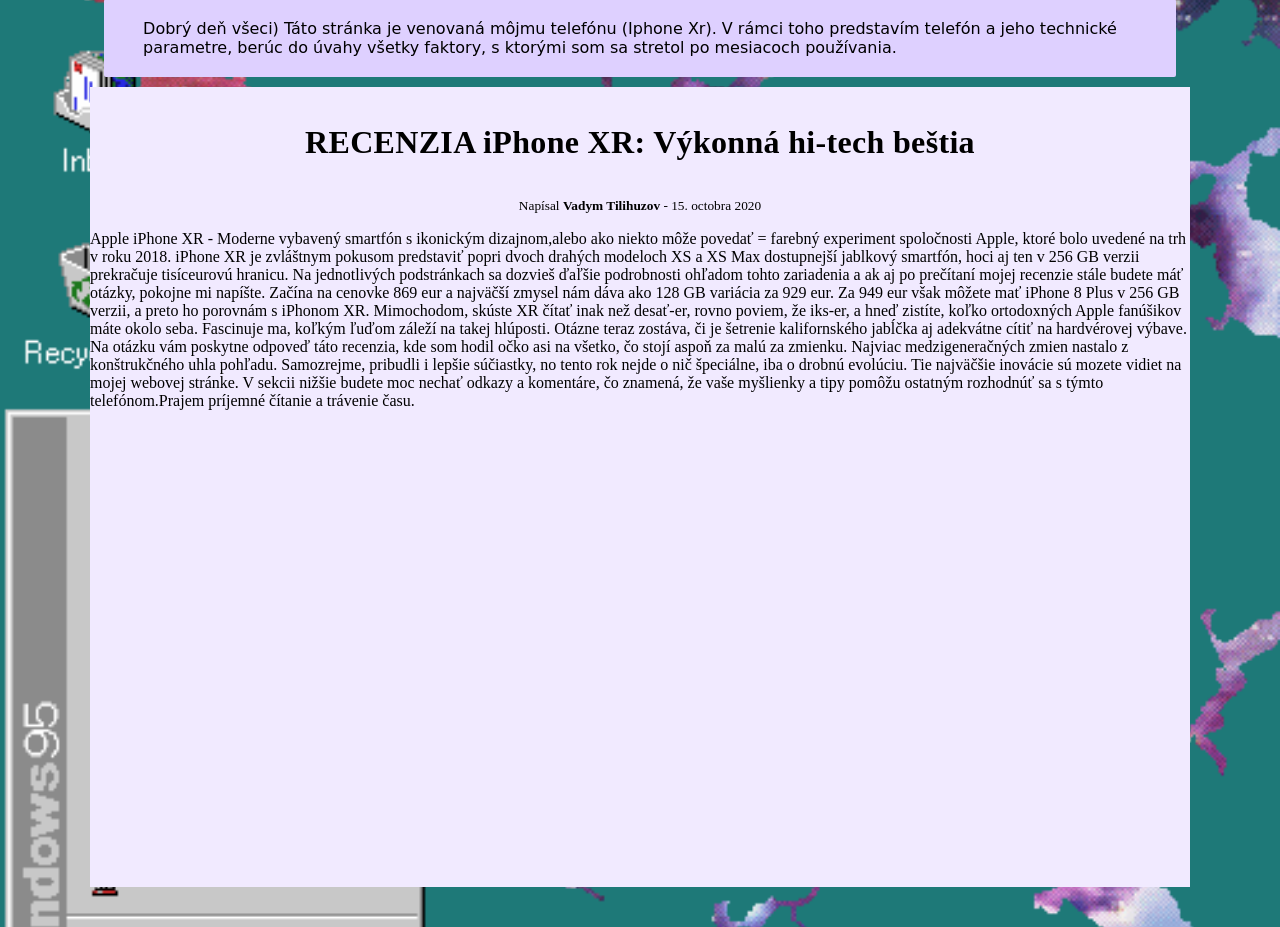
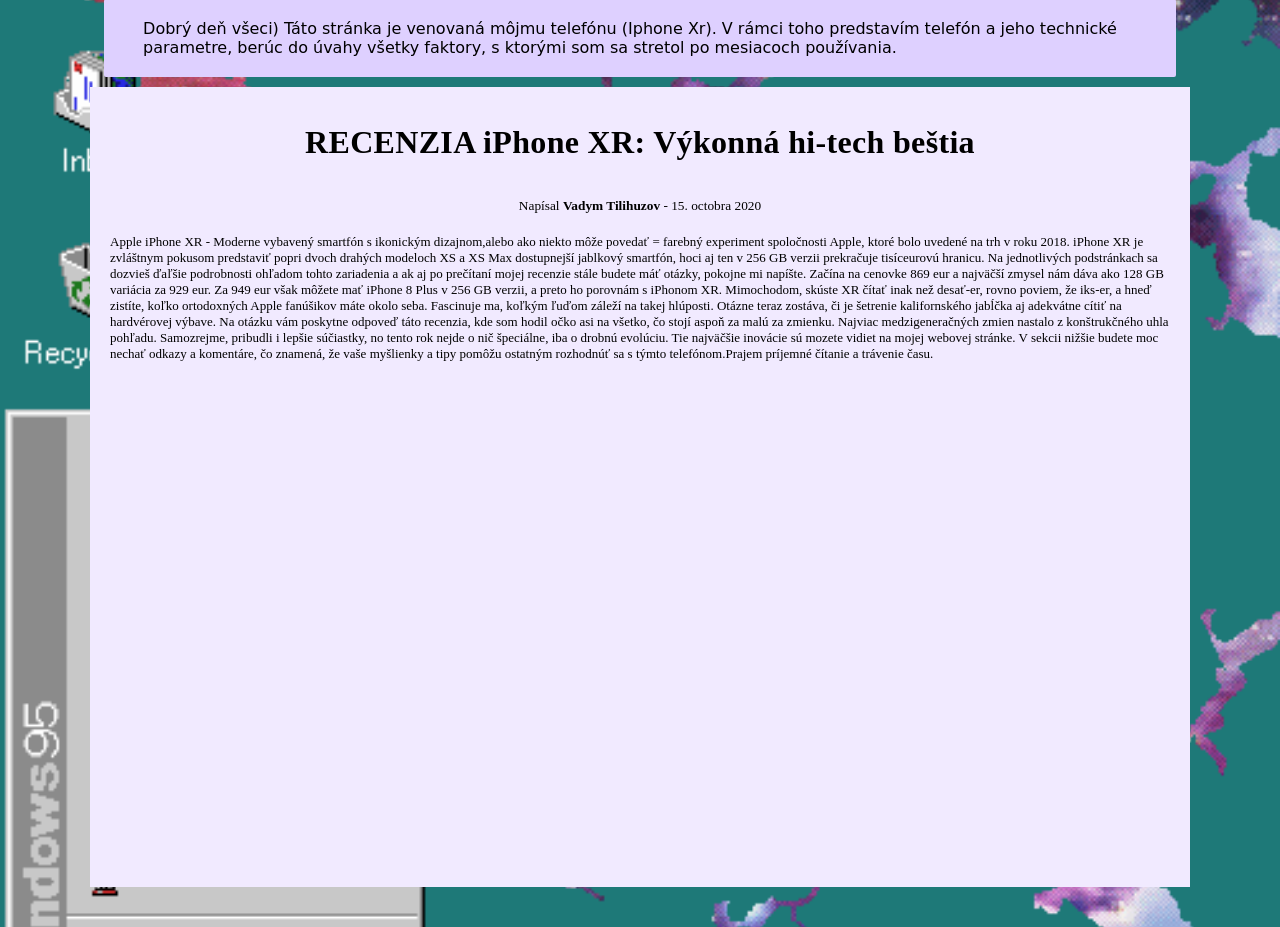
Before and after one commit to Real-4339/Real-4339.github.io, a PHP site: page /Domaca.html in a window 1280 px wide. Shown: the part 159-1086 px from the top of the page. Run offline with PHP 8.4, Linux system fonts and the light colour scheme.

Commit message:
upravil som domaca .css

```diff
--- a/Domaca.html
+++ b/Domaca.html
@@ -30,7 +30,7 @@
   </section>
   </div>
   <div class="main">
-  <section>
+  <section class="article">
     <div class="Sec">
     <div class="h1"><h1>RECENZIA iPhone XR: Výkonná hi-tech beštia</h1></div>
     <small>Napísal <strong>Vadym Tilihuzov</strong><time datetime="2020-10-15" pubdate> - 15. octobra 2020</time></small>
--- a/domaca.css
+++ b/domaca.css
@@ -1,3 +1,15 @@
+/*
+* {
+
+	letter-spacing:8px;
+	font-smooth: never;
+	-webkit-font-smoothing: none;
+	/*-moz-osx-font-smoothing: grayscale;/
+
+    }
+
+    */
+
 body {
 
     margin: 70px;
@@ -87,8 +99,33 @@ h1 {
     line-height: 36px;
     text-align: center;
 }
+/*
+.article {
+    width: 800px;
+    background-color: black;
+    height: auto;
+    margin-left: auto;
+    margin-right: auto;
+    margin-top: 40px;
+    box-shadow: black 0px 5px 10px;
+    text-align: center;
+    letter-spacing: 8px;
+    font-size: 13px;
+    padding-top: 20px;
+}
+*/
+.article p {
+    margin:20px;
+	font-size:13px;
+}
 
-
+p {
+    display: block;
+    margin-block-start: 1em;
+    margin-block-end: 1em;
+    margin-inline-start: 0px;
+    margin-inline-end: 0px;
+}
 
 
 
```
